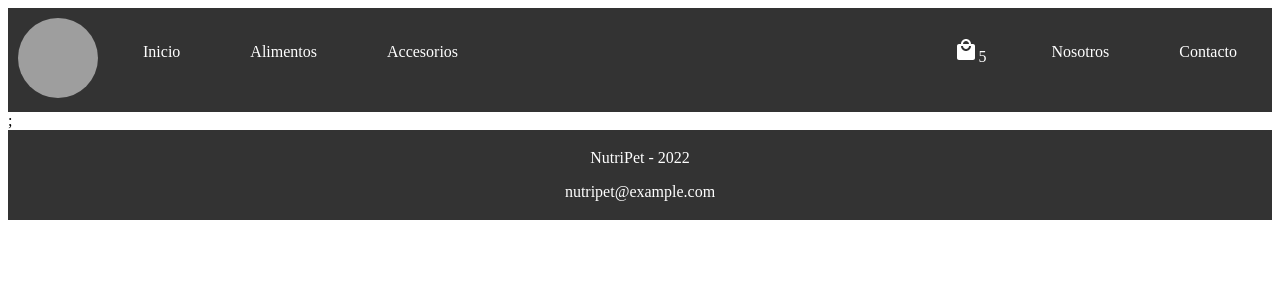
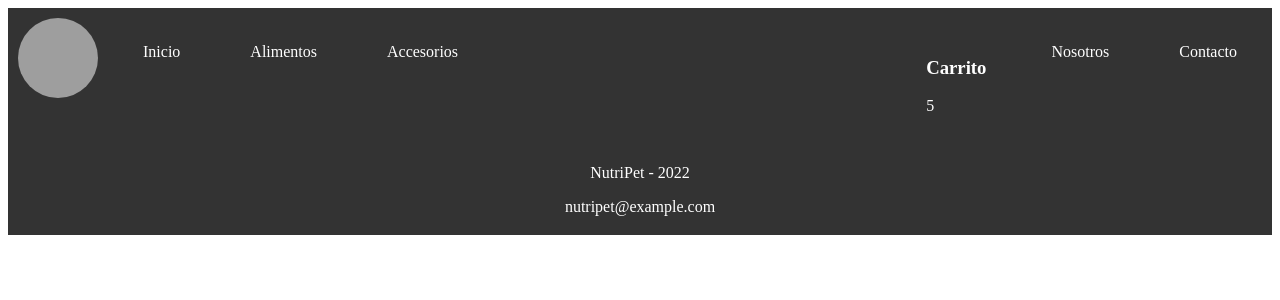
Before and after one commit to patotevez/nutripet, a React (Create React App) app: page /categoria/accesorios in a window 1280 px wide. Shown: the top 300 px of the page. Built offline with nearby package versions, Linux system fonts and the light colour scheme; grey boxes are pictures that could not be loaded.

Commit message:
Se corrigieron errores de la App

```diff
--- a/package.json
+++ b/package.json
@@ -3,11 +3,17 @@
   "version": "0.1.0",
   "private": true,
   "dependencies": {
+    "@emotion/react": "^11.10.4",
+    "@emotion/styled": "^11.10.4",
+    "@mui/material": "^5.10.10",
     "@testing-library/jest-dom": "^5.16.5",
     "@testing-library/react": "^13.4.0",
     "@testing-library/user-event": "^13.5.0",
+    "@uiball/loaders": "^1.2.6",
     "react": "^18.2.0",
     "react-dom": "^18.2.0",
+    "react-router": "^6.4.2",
+    "react-router-dom": "^6.4.2",
     "react-scripts": "^2.1.3",
     "web-vitals": "^2.1.4"
   },
--- a/src/App.js
+++ b/src/App.js
@@ -5,6 +5,7 @@ import ItemDetailContainer from "./components/ItemDetailContainer";
 import { BrowserRouter, Route, Routes } from 'react-router-dom';
 import CartContextProvider from "./components/CartContext";
 import CartView from "./components/CartView";
+import React from 'react';
 
 
 function App() {
--- a/src/components/Button.js
+++ b/src/components/Button.js
@@ -1,3 +1,5 @@
+import React from 'react';
+
 import { useState } from "react";
 import "./Button.css";
 
--- a/src/components/CartView.js
+++ b/src/components/CartView.js
@@ -1,3 +1,5 @@
+import React from 'react';
+
 import { useContext } from "react";
 import {cartCtx} from "./CartContext";
 
--- a/src/components/CartWidget.js
+++ b/src/components/CartWidget.js
@@ -1,13 +1,13 @@
-import LocalMallIcon from '@mui/icons-material/LocalMall';
 import React, { useContext } from "react";
 import { cartCtx } from "./CartContext";
+
 
 function CartWidget() {
 const { getTotalItemsInCart } = useContext(cartCtx);
 
 return (
     <div>
-        <LocalMallIcon />
+        <h3>Carrito</h3>
         <span>{getTotalItemsInCart() > 0 && getTotalItemsInCart()}</span>
     </div>
 )
--- a/src/components/FlexWrapper.js
+++ b/src/components/FlexWrapper.js
@@ -1,4 +1,5 @@
 import "./FlexWrapper.css";
+import React from 'react';
 
 function FlexWrapper(props) {
 
--- a/src/components/Footer.js
+++ b/src/components/Footer.js
@@ -1,4 +1,5 @@
 import "./Footer.css"
+import React from 'react';
 
 function Footer() {
     return (
--- a/src/components/ItemDetail.js
+++ b/src/components/ItemDetail.js
@@ -3,6 +3,8 @@ import ItemCount from "./ItemCount";
 import { useContext, useState } from "react";
 import { cartCtx } from "./CartContext";
 import { Link } from "react-router-dom";
+import React from 'react';
+
 
 function ItemDetail({ item }) {
 const [isInCart, setIsInCart] = useState(false);
--- a/src/components/ItemDetailContainer.js
+++ b/src/components/ItemDetailContainer.js
@@ -2,7 +2,6 @@ import React, { useState, useEffect } from "react";
 import { getSingleItem } from "../Service/mockAPI";
 import { useParams } from "react-router-dom";
 import ItemDetail from "./ItemDetail"
-import { LineWobble } from '@uiball/loaders'
 
 function ItemDetailContainer() {
 const [data, setData] = useState({});
@@ -30,12 +29,7 @@ if (isLoading) {
             <p>{error}</p>
         </div>
         ) : (
-        <h3>        <LineWobble
-        size={1800}
-        lineWeight={5}
-        speed={1.75}
-        color="grey"
-        /></h3>
+        <h3></h3>
         )}
     </>
     );
--- a/src/components/ItemListContainer.js
+++ b/src/components/ItemListContainer.js
@@ -2,7 +2,6 @@ import React, { useState, useEffect } from "react";
 import Card from "./Card";
 import { useParams } from "react-router-dom";
 import getItems, { getItemsByCategory } from "../Service/mockAPI";
-import { LineWobble } from '@uiball/loaders'
 
 function ItemListContainer() {
 const [data, setData] = useState([]);
@@ -27,15 +26,7 @@ useEffect(() => {
     }, [cat]);
 
 return (
-    <div>
-            {isLoading ? (
-        <LineWobble
-        size={1800}
-        lineWeight={5}
-        speed={1.75}
-        color="grey"
-        />
-    ) : (
+
     <div className="mainContainer">
         {data.map((item) => {
         return (
@@ -53,7 +44,6 @@ return (
         })}
     </div>
     )};
-    </div>
-);
-}
+
+
 export default ItemListContainer;
--- a/src/components/NavBar.js
+++ b/src/components/NavBar.js
@@ -1,6 +1,7 @@
 import "./NavBar.css";
 import { Link } from 'react-router-dom';
 import CartWidget from "./CartWidget.js";
+import React from 'react';
 
 function NavBar() {
 return (
```
Also changed, not shown: 1 other file (tests, documents, lock files or other folders).
